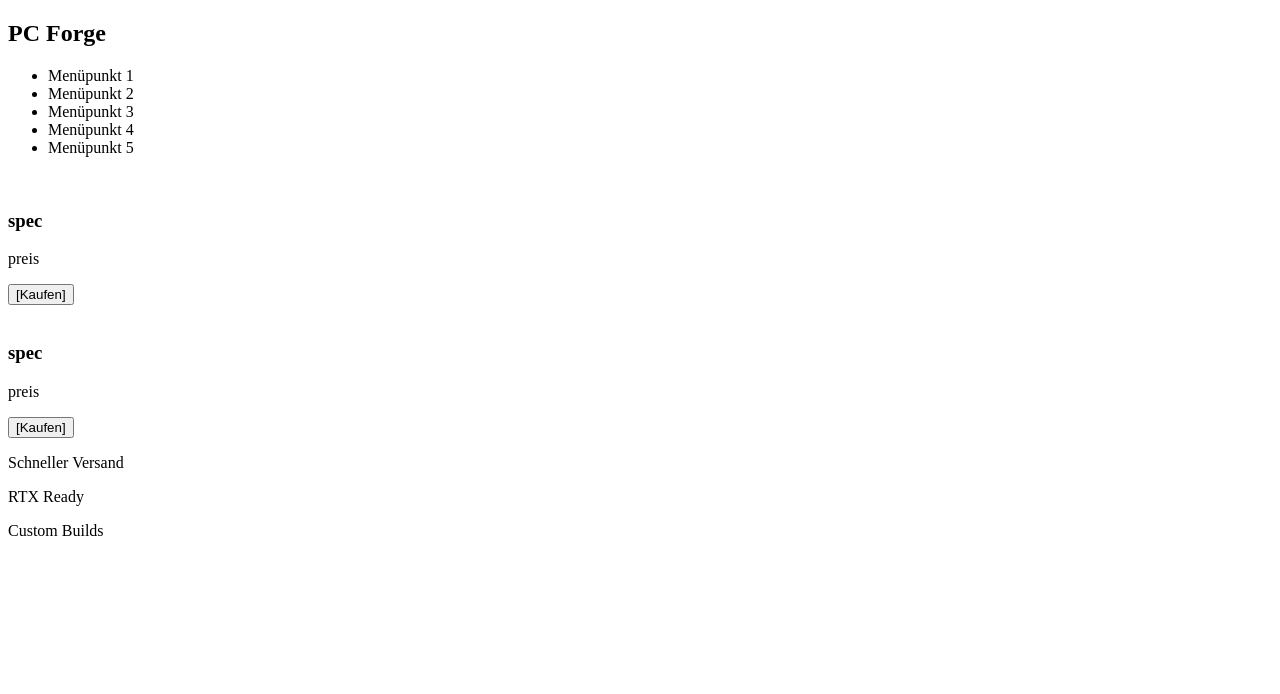
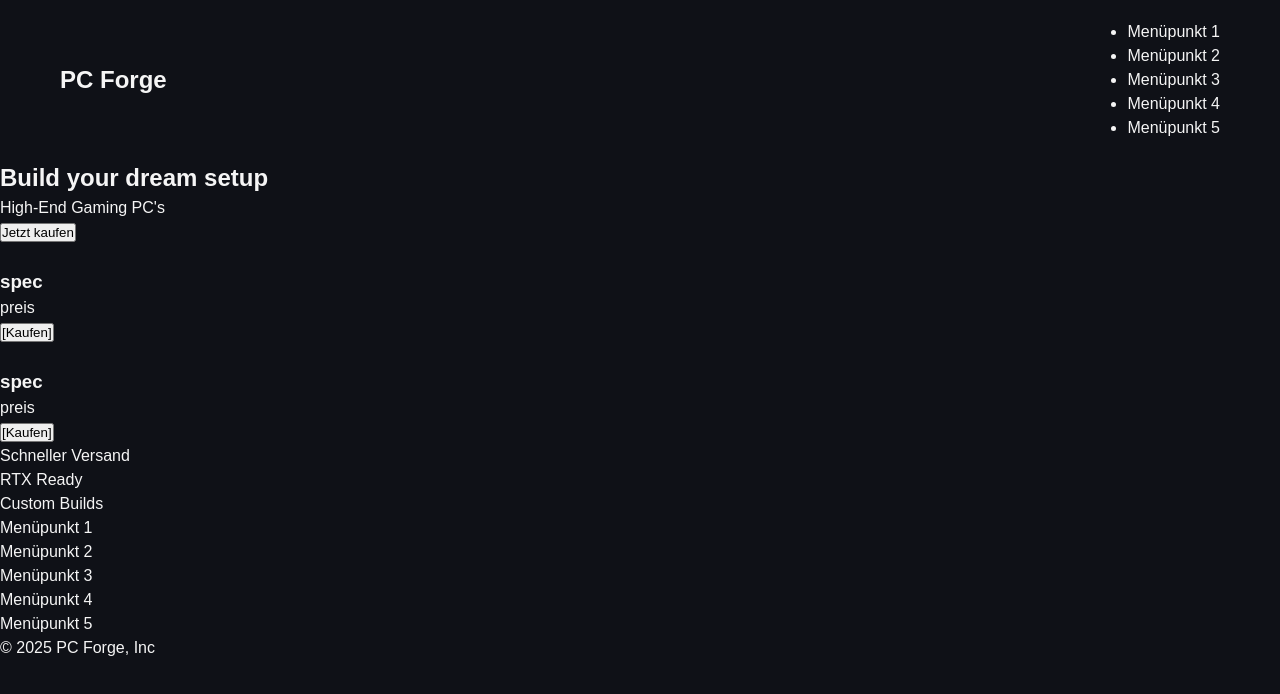
Before and after one commit to ParodeX/Lernen, a plain HTML site: page PC_SHOP/index.html in a window 1280 px wide. Drawn offline with Linux system fonts and the light colour scheme.

Commit message:
Blacked out pc shop

```diff
--- a/New Project/index.html
+++ b/PC_SHOP/index.html
@@ -4,6 +4,7 @@
     <meta charset="UTF-8">
     <meta name="viewport" content="width=device-width, initial-scale=1.0">
     <title>Gaming PC Shop</title>
+    <link rel="stylesheet" href="style.css">
 </head>
 <body>
 <header class="navbar">
@@ -19,7 +20,11 @@
     </nav>
 </header>
 <main>
-    <section class="hero"></section>
+    <section class="hero">
+        <h1>Build your dream setup</h1>
+        <p>High-End Gaming PC's</p>
+        <button>Jetzt kaufen</button>
+    </section>
     <section class="products">
         <article class="card">
             <img src="" alt="">
@@ -40,6 +45,15 @@
         <p>Custom Builds</p>
     </section>
 </main>
-<footer class="footer"></footer>
+<footer class="footer">
+    <ul>
+        <li>Menüpunkt 1</li>
+        <li>Menüpunkt 2</li>
+        <li>Menüpunkt 3</li>
+        <li>Menüpunkt 4</li>
+        <li>Menüpunkt 5</li>
+    </ul>
+    <p>© 2025 PC Forge, Inc</p>
+</footer>
 </body>
 </html>
--- /dev/null
+++ b/PC_SHOP/style.css
@@ -0,0 +1,28 @@
+*{
+    box-sizing: border-box;
+    margin: 0;
+    padding: 0;
+}
+body{
+    font-family: Arial, sans-serif;
+    background: #0f1117;
+    color: #f5f5f5;
+    line-height: 1.5;
+}
+.navbar{
+    position: sticky;
+    top: 0;
+    z-index: 10;
+    display: flex;
+    justify-content: space-between;
+    align-items: center;
+    padding: 20px 60px;
+}
+.navbar ul{
+
+}
+.hero{}
+.products{}
+.card{}
+.features{}
+.footer{}
```
